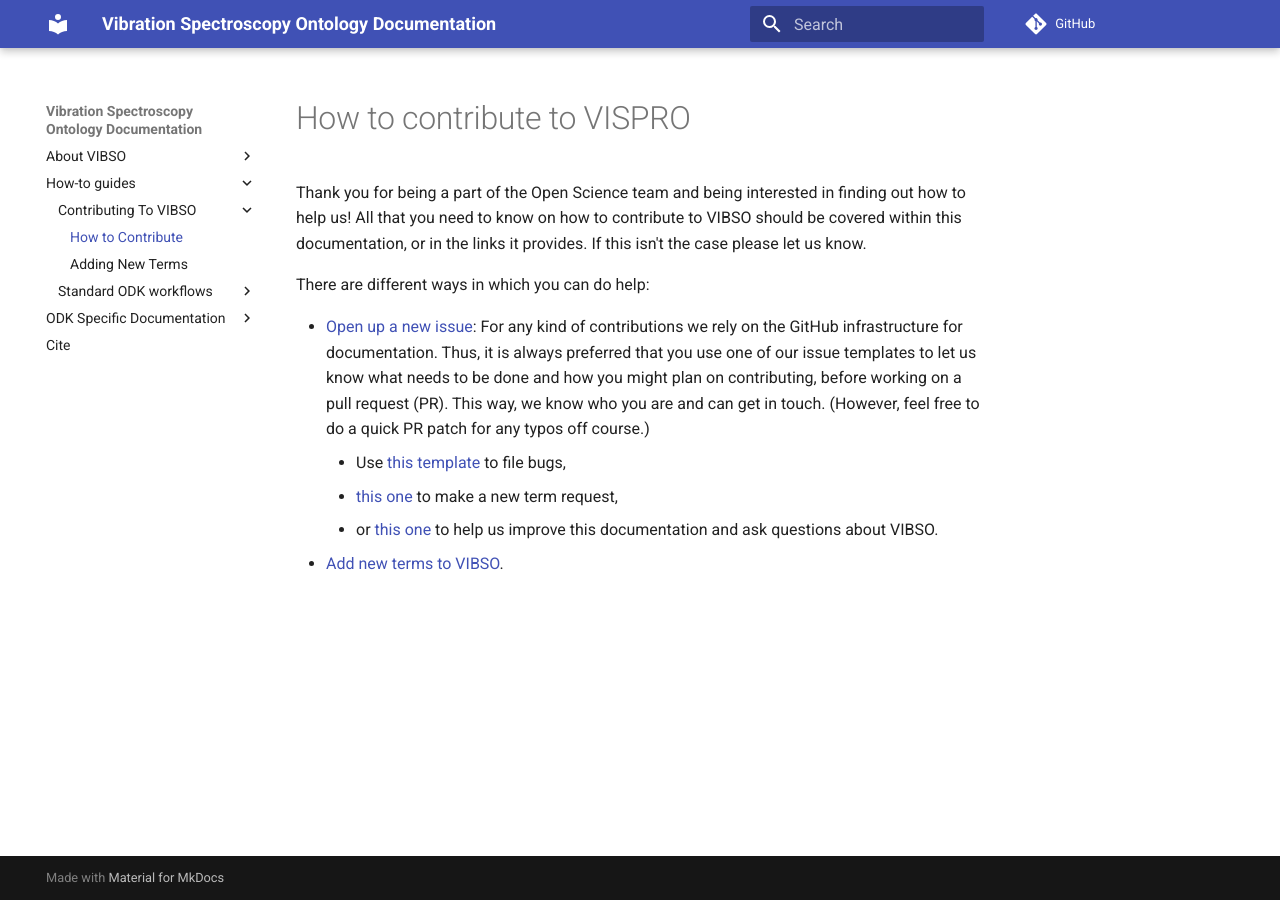
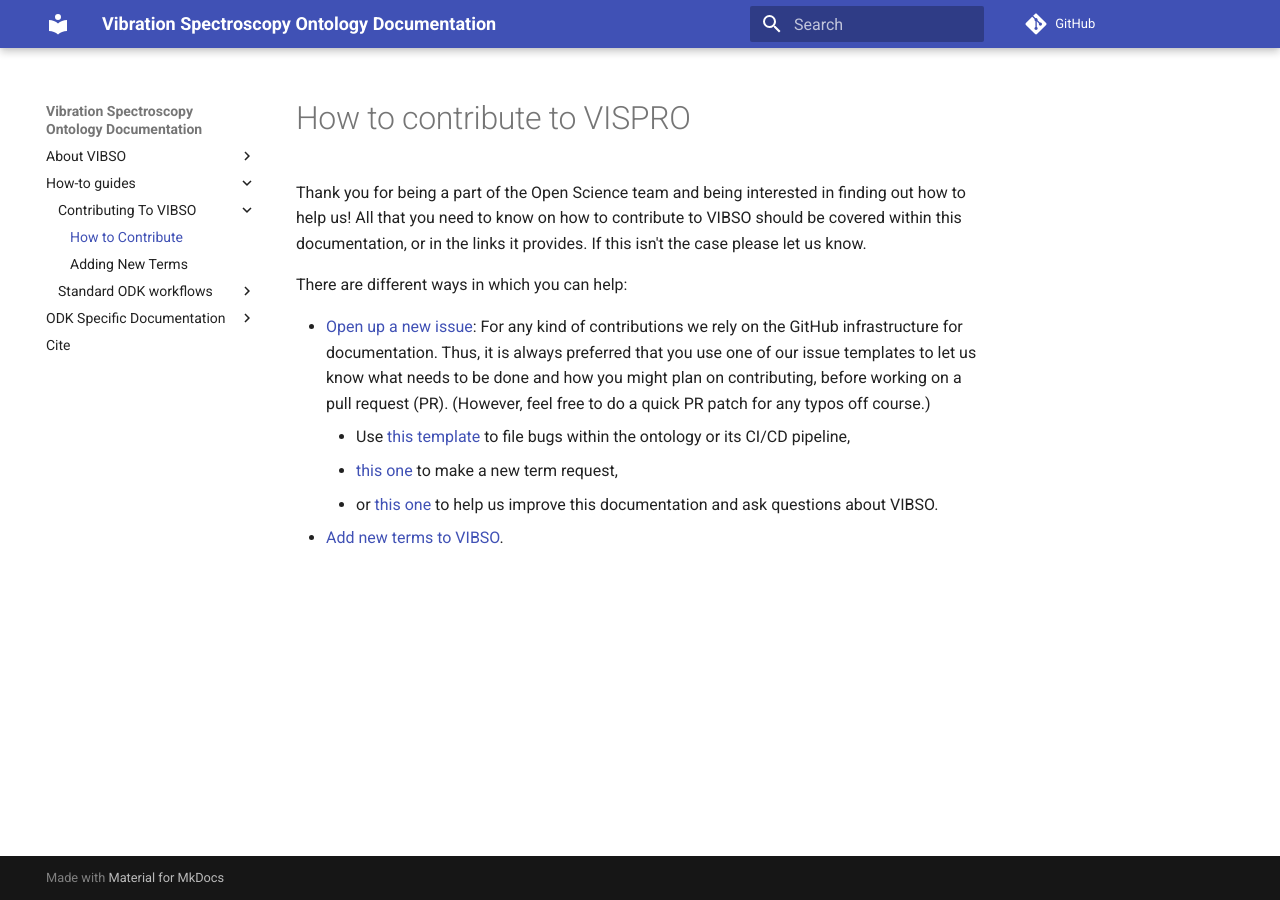
Before and after one commit to NFDI4Chem/VibrationalSpectroscopyOntology, an MkDocs documentation site: the page built from docs/contributing.md, in a window 1280 px wide. Built offline with MkDocs 1.6.1 and Material for MkDocs 9.7.7, drawn with Linux system fonts in a browser that asks for light colours; comment, search, counter and statistics services are not loaded.

Commit message:
fix typos

```diff
--- a/docs/contributing.md
+++ b/docs/contributing.md
@@ -3,10 +3,10 @@
 Thank you for being a part of the Open Science team and being interested in finding out how to help us!
 All that you need to know on how to contribute to VIBSO should be covered within this documentation, or in the links it provides. If this isn't the case please let us know.
 
-There are different ways in which you can do help:
+There are different ways in which you can help:
 
-* [Open up a new issue](https://github.com/NFDI4Chem/VibrationalSpectroscopyOntology/issues/new/choose): For any kind of contributions we rely on the GitHub infrastructure for documentation. Thus, it is always preferred that you use one of our issue templates to let us know what needs to be done and how you might plan on contributing, before working on a pull request (PR). This way, we know who you are and can get in touch. (However, feel free to do a quick PR patch for any typos off course.)
-    * Use [this template](https://github.com/NFDI4Chem/VibrationalSpectroscopyOntology/issues/new?assignees=&labels=&template=bug_report.md&title=) to file bugs,
+* [Open up a new issue](https://github.com/NFDI4Chem/VibrationalSpectroscopyOntology/issues/new/choose): For any kind of contributions we rely on the GitHub infrastructure for documentation. Thus, it is always preferred that you use one of our issue templates to let us know what needs to be done and how you might plan on contributing, before working on a pull request (PR). (However, feel free to do a quick PR patch for any typos off course.)
+    * Use [this template](https://github.com/NFDI4Chem/VibrationalSpectroscopyOntology/issues/new?assignees=&labels=&template=bug_report.md&title=) to file bugs within the ontology or its CI/CD pipeline,
     * [this one](https://github.com/NFDI4Chem/VibrationalSpectroscopyOntology/issues/new?assignees=&labels=New+Term+Request&template=new-term-request-issue-template.md&title=%5BNTR%5D) to make a new term request,
     * or [this one](https://github.com/NFDI4Chem/VibrationalSpectroscopyOntology/issues/new?assignees=&labels=documentation&template=documentation-related-issue.md&title=%5BDocs%5D) to help us improve this documentation and ask questions about VIBSO.
 * [Add new terms to VIBSO](ntr_workflow.md).
```
Also changed, not shown: docs/ntr_workflow.md (+3 -3 lines).
